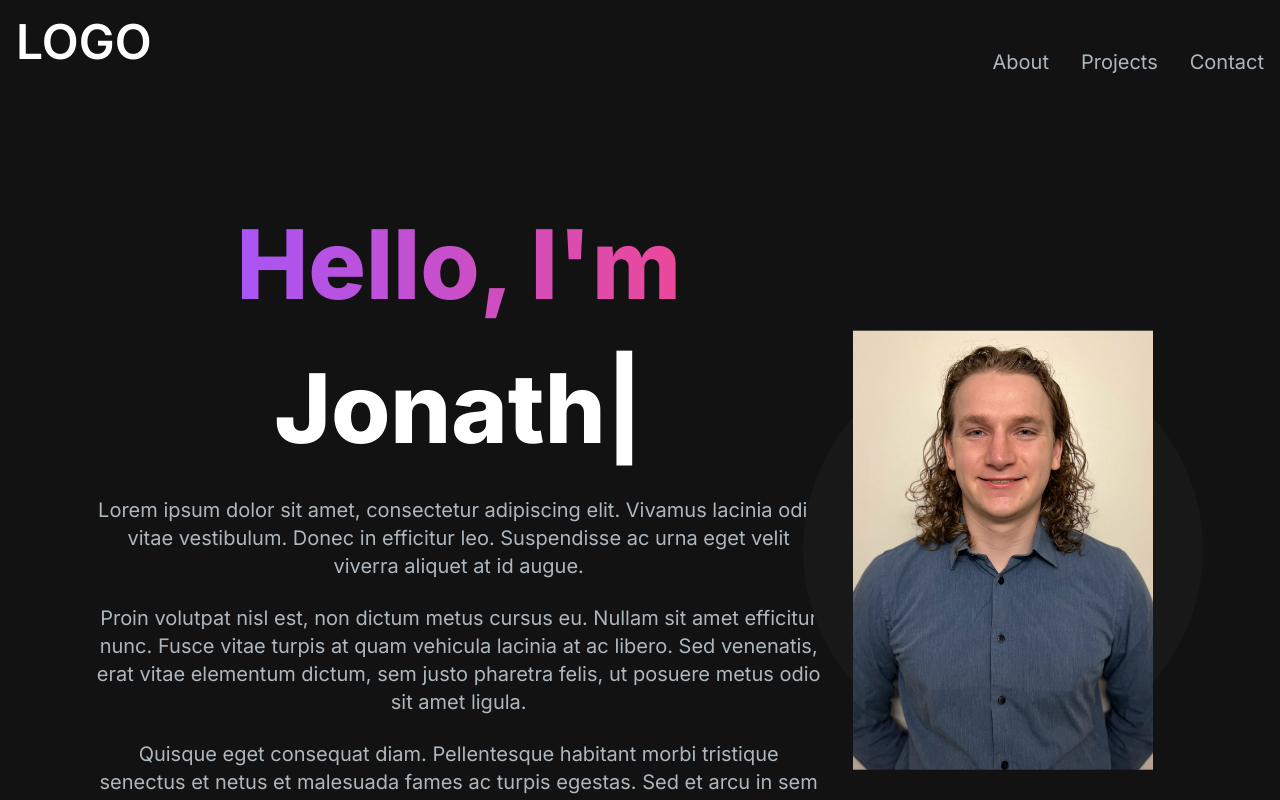
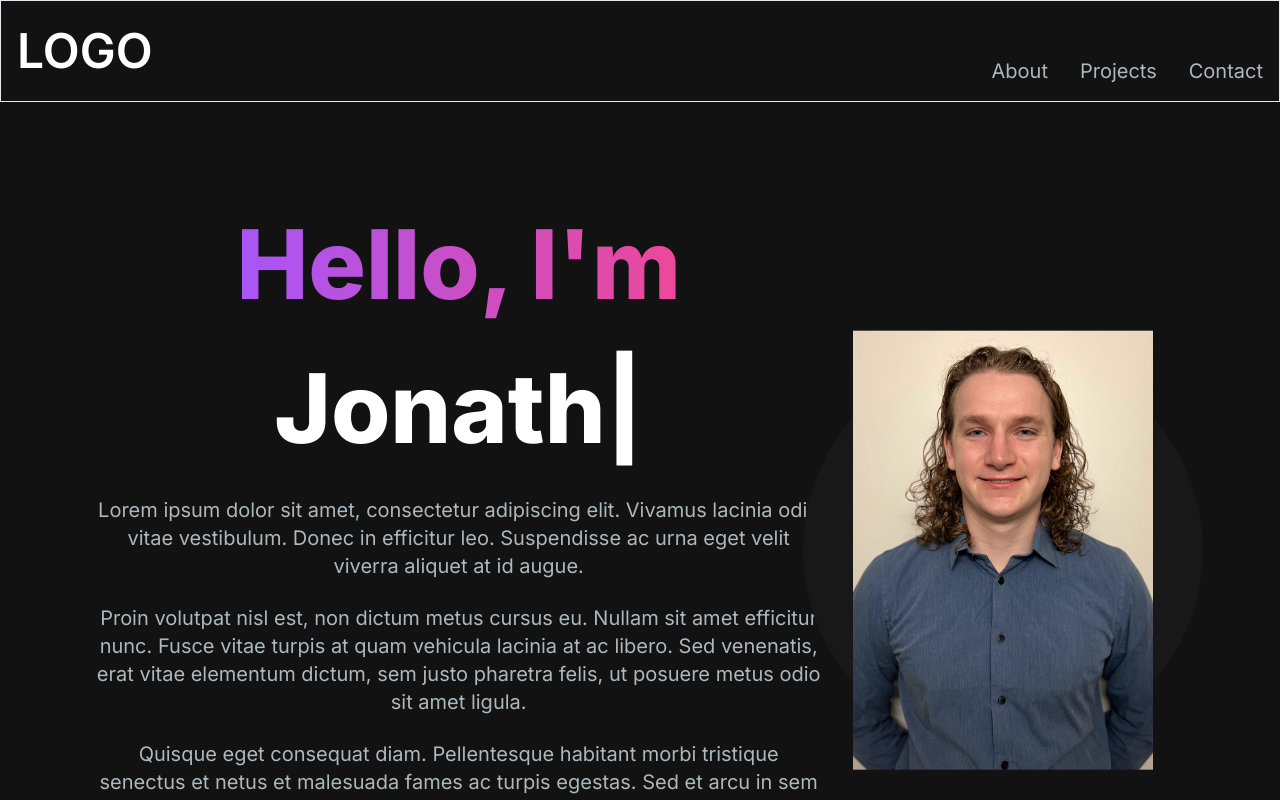
Before and after one commit to IcebergLettuc3/lettucehubnext, a Next.js app: page / in a window 1280 px wide. Shown: the top 800 px of the page. Built offline with nearby package versions, Linux system fonts and the light colour scheme.

Commit message:
modifying styles

```diff
--- a/src/app/components/Footer.tsx
+++ b/src/app/components/Footer.tsx
@@ -2,7 +2,7 @@ import React from 'react'
 
 function Footer() {
   return (
-    <footer className='footer border border-top-[#33353F] border-l-transparent border-r-transparent text-white'>
+    <footer className='footer border z-10 border-top-[#33353F] border-l-transparent border-r-transparent text-white'>
       <div className='container p-12 flex justifyf-between'>
         <span>LOGO</span>
         <p className='text-slate-600'>All rights reserved.</p>
--- a/src/app/components/NavBar.tsx
+++ b/src/app/components/NavBar.tsx
@@ -33,8 +33,8 @@ const NavBar = () => {
     // }
 
   return (
-    <nav className='fixed left-0 right-0 top-0 z-10 bg-[#121212] bg-opacity-100'>
-        <div className='flex flex-wrap items-center justify-between mx-auto px-4 py-2'>
+    <nav className='fixed mx-auto border broder-[#33353F] left-0 right-0 top-0 z-10 bg-[#121212] bg-opacity-100'>
+        <div className='flex container lg:py-4 flex-wrap items-center justify-between mx-auto px-4 py-2'>
             <Link href={"/"} className='text-2xl md:text-5xl text-white font-semibold'>
                 LOGO
             </Link>
```
